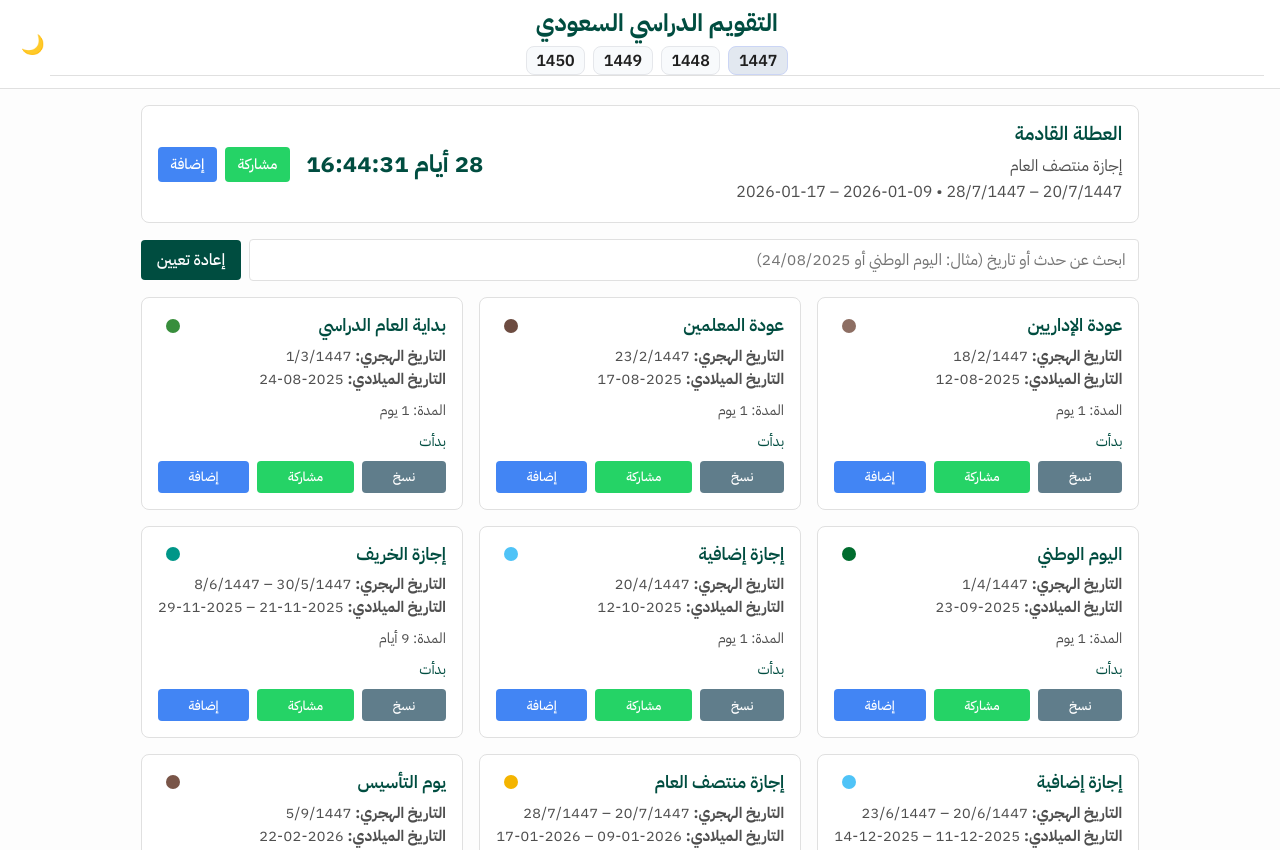
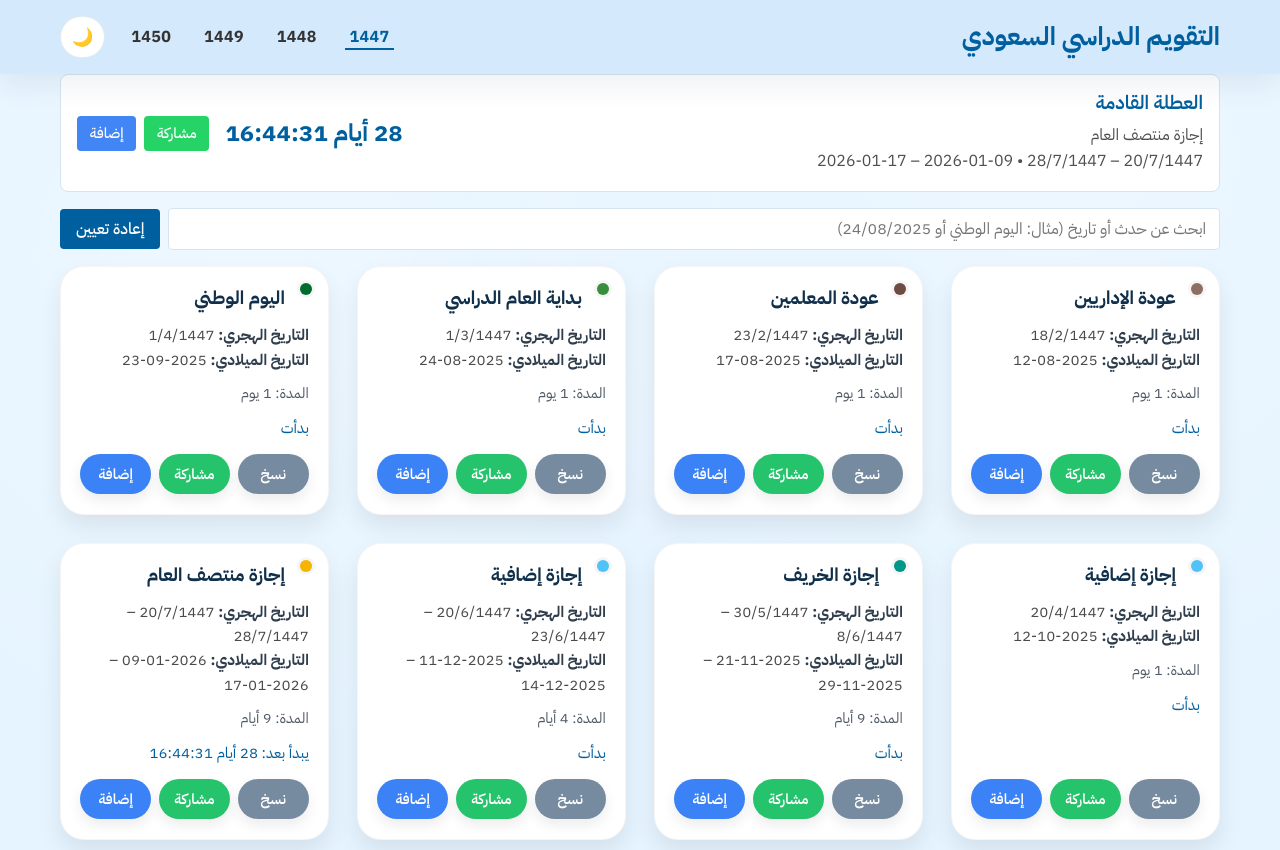
Before and after one commit to yasser0769/School-Calendar, a plain HTML site: page index.html in a window 1280 px wide. Shown: the top 850 px of the page. Drawn offline with Linux system fonts and the light colour scheme.

Commit message:
Restyle calendar cards with unified IBM Plex font

```diff
--- a/index.html
+++ b/index.html
@@ -16,7 +16,9 @@
   <meta property="og:url" content="">
   <link rel="preconnect" href="https://fonts.googleapis.com">
   <link rel="preconnect" href="https://fonts.gstatic.com" crossorigin>
-  <link href="https://fonts.googleapis.com/css2?family=IBM+Plex+Sans+Arabic:wght@300;400;500;600;700&display=swap" rel="stylesheet">
+  <link
+    href="https://fonts.googleapis.com/css2?family=IBM+Plex+Sans+Arabic:wght@300;400;500;600;700&display=swap"
+    rel="stylesheet">
   <meta name="theme-color" content="#0f4c75">
   <link rel="manifest" href="/manifest.webmanifest">
   <link rel="apple-touch-icon" href="/icons/icon-192.png">
@@ -27,19 +29,21 @@
   <!-- Schema.org structured data will be injected dynamically by script.js -->
 </head>
 <body>
-  <header>
-    <header class="ksa-cal-header" dir="rtl">
+  <header class="site-header">
+    <div class="site-header-inner container" dir="rtl">
+      <div class="ksa-cal-header">
         <h1 class="ksa-cal-title">التقويم الدراسي السعودي</h1>
         <nav id="year-nav" class="ksa-cal-years" aria-label="اختر السنة">
           <!-- Year buttons will be populated via JS -->
         </nav>
-    </header>
+      </div>
       <div class="actions">
         <button id="theme-toggle" aria-label="تبديل الوضع (فاتح/داكن)">🌙</button>
       </div>
+    </div>
   </header>
 
-  <main>
+  <main class="container">
     <section class="next-event-widget" aria-labelledby="next-event-title">
       <div class="info">
         <h2 id="next-event-title">العطلة القادمة</h2>
--- a/style.css
+++ b/style.css
@@ -9,12 +9,13 @@
 
 :root {
   /* Base colours for light mode */
-  --background: #fdfdfd;
+  --background: #e5f4ff;
+  --header-bg: #d4e9fb;
   --text: #1f1f1f;
   --secondary-text: #4f4f4f;
-  --primary: #004d40; /* deep teal for headers */
+  --primary: #005f9e; /* deep blue for headers */
   --surface: #ffffff;
-  --border: #e0e0e0;
+  --border: #d6e4f0;
 
   /* Event colours */
   --colour-national_day: #006c2e;      /* Saudi green */
@@ -42,6 +43,7 @@ html[data-theme="dark"] {
   --primary: #80cbc4;
   --surface: #1e1e1e;
   --border: #333;
+  --header-bg: #1b1f24;
 }
 
 /* Global reset */
@@ -57,8 +59,8 @@ html {
 }
 
 :where(html, body, button, input, select, textarea) {
-  font-family: 'IBM Plex Sans Arabic', system-ui, -apple-system, 'Segoe UI', Roboto,
-    'Helvetica Neue', Arial, 'Noto Sans Arabic', 'Apple Color Emoji', 'Segoe UI Emoji', sans-serif;
+  font-family: 'IBM Plex Sans Arabic', system-ui, -apple-system, 'Segoe UI', Roboto, 'Helvetica Neue', Arial,
+    'Noto Sans Arabic', 'Apple Color Emoji', 'Segoe UI Emoji', sans-serif;
   -webkit-font-smoothing: antialiased;
   -moz-osx-font-smoothing: grayscale;
 }
@@ -71,6 +73,11 @@ body {
   flex-direction: column;
   font-weight: 400;
   line-height: 1.6;
+  background: var(--background);
+  background-image:
+    radial-gradient(circle at 20% 20%, rgba(255, 255, 255, 0.35) 0, rgba(255, 255, 255, 0) 38%),
+    radial-gradient(circle at 82% 12%, rgba(255, 255, 255, 0.3) 0, rgba(255, 255, 255, 0) 40%);
+  background-repeat: no-repeat;
 }
 
 :where(a, button) {
@@ -98,101 +105,100 @@ a {
   text-decoration: none;
 }
 
-header {
-  background: var(--surface);
+.site-header {
+  background: var(--header-bg);
   position: sticky;
   top: 0;
   z-index: 1000;
-  border-bottom: 1px solid var(--border);
+  padding: 1rem 0;
+  box-shadow: 0 10px 30px rgba(0, 47, 83, 0.08);
+}
+
+.site-header-inner {
   display: flex;
   align-items: center;
   justify-content: space-between;
-  padding: 0 1rem;
-  min-height: var(--navbar-height);
-  height: auto;
-}
-
-header nav {
-  display: flex;
   gap: 1rem;
-  align-items: center;
   flex-wrap: wrap;
 }
 
-header nav button {
-  background: none;
-  border: none;
-  color: var(--primary);
-  cursor: pointer;
-  font-size: 1rem;
-  padding: 0.3rem 0.5rem;
-  border-radius: 4px;
-  transition: background-color var(--transition-duration);
-}
-
-header nav button:hover,
-header nav button.active {
-  background-color: rgba(0, 0, 0, 0.05);
-}
-
-header nav {
-  margin: 0 1rem;
-}
-
-header .actions {
-  display: flex;
-  align-items: center;
-  gap: 0.5rem;
+.container {
+  width: 100%;
+  max-width: 1200px;
+  margin: 0 auto;
+  padding: 0 1.25rem;
 }
 
 .ksa-cal-header {
   display: flex;
+  align-items: center;
+  justify-content: space-between;
+  gap: 1.25rem;
   flex: 1;
-  flex-direction: column;
-  align-items: center;
-  justify-content: center;
-  gap: 0.5rem;
-  margin-block: 0.5rem 0.75rem;
-  text-align: center;
+  flex-wrap: wrap;
 }
 
 .ksa-cal-title {
   margin: 0;
   font-weight: 700;
   line-height: 1.25;
-  font-size: clamp(1.125rem, 2.2vw, 1.5rem);
+  font-size: clamp(1.25rem, 2.2vw, 1.6rem);
   color: var(--primary);
+  white-space: nowrap;
 }
 
 .ksa-cal-years {
   display: flex;
   flex-wrap: wrap;
-  justify-content: center;
-  gap: 0.5rem;
+  justify-content: flex-start;
+  gap: 0.75rem;
   margin: 0;
   padding: 0;
 }
 
 .ksa-cal-years .year {
   appearance: none;
-  border: 1px solid #e5e7eb;
-  background: #f8fafc;
-  padding: 0.35rem 0.6rem;
-  border-radius: 0.5rem;
-  font-weight: 600;
+  border: none;
+  background: transparent;
+  padding: 0.45rem 0.65rem;
+  border-radius: 0.6rem;
+  font-weight: 700;
   line-height: 1;
   cursor: pointer;
-  color: inherit;
+  color: #333333;
+  letter-spacing: 0.4px;
+  font-size: 1rem;
+  position: relative;
+  transition: color var(--transition-duration), transform var(--transition-duration);
+}
+
+.ksa-cal-years .year::after {
+  content: '';
+  position: absolute;
+  inset-inline-start: 0.35rem;
+  inset-inline-end: 0.35rem;
+  bottom: 0.15rem;
+  height: 2px;
+  background: transparent;
+  transition: background-color var(--transition-duration), transform var(--transition-duration);
+  transform-origin: center;
+}
+
+.ksa-cal-years .year:hover,
+.ksa-cal-years .year:focus-visible {
+  color: #005f9e;
+  outline: none;
+}
+
+.ksa-cal-years .year:hover::after,
+.ksa-cal-years .year:focus-visible::after,
+.ksa-cal-years .year.active::after {
+  background: #005f9e;
+  transform: scaleX(1);
 }
 
 .ksa-cal-years .year.active {
-  background: #e2e8f0;
-  border-color: #cbd5f5;
-}
-
-.ksa-cal-years .year:focus-visible {
-  outline: 2px solid #94a3b8;
-  outline-offset: 2px;
+  color: #005f9e;
 }
 
 .ksa-cal-header,
@@ -201,35 +207,46 @@ header .actions {
   -moz-osx-font-smoothing: grayscale;
 }
 
-@media (max-width: 480px) {
+@media (max-width: 600px) {
+  .ksa-cal-header {
+    flex-direction: column;
+    align-items: flex-start;
+  }
+
   .ksa-cal-title {
-    font-size: 1.125rem;
+    font-size: 1.25rem;
   }
 }
 
-header .actions button {
-  background: none;
-  border: none;
+.actions {
+  display: flex;
+  align-items: center;
+  gap: 0.75rem;
+}
+
+.actions button {
+  background: #ffffff;
+  border: 1px solid rgba(0, 95, 158, 0.12);
   cursor: pointer;
   color: var(--primary);
-  font-size: 1.2rem;
+  font-size: 1.1rem;
   display: flex;
   align-items: center;
   justify-content: center;
-  padding: 0.3rem;
-  border-radius: 4px;
-  transition: background-color var(--transition-duration);
+  padding: 0.45rem 0.65rem;
+  border-radius: 999px;
+  transition: background-color var(--transition-duration), box-shadow var(--transition-duration);
 }
 
-header .actions button:hover {
-  background-color: rgba(0, 0, 0, 0.05);
+.actions button:hover {
+  background-color: #f3f8fd;
+  box-shadow: 0 6px 20px rgba(0, 95, 158, 0.08);
 }
 
 main {
   flex: 1;
-  padding: 1rem;
-  max-width: 1200px;
-  margin: 0 auto;
+  padding: 1.5rem 0 2.5rem;
+  width: 100%;
 }
 
 /* Next event widget */
@@ -334,108 +351,138 @@ main {
 /* Events list */
 .events-list {
   display: grid;
-  grid-template-columns: 1fr;
-  gap: 1rem;
-}
-
-@media (min-width: 600px) {
-  .events-list {
-    grid-template-columns: 1fr 1fr;
-  }
-}
-
-@media (min-width: 900px) {
-  .events-list {
-    grid-template-columns: 1fr 1fr 1fr;
-  }
+  grid-template-columns: repeat(auto-fit, minmax(260px, 1fr));
+  gap: 1.75rem;
 }
 
 .event-card {
-  background: var(--surface);
-  border: 1px solid var(--border);
-  border-radius: 8px;
-  padding: 1rem;
+  background: #ffffff;
+  border: 1px solid rgba(0, 0, 0, 0.04);
+  border-radius: 24px;
+  padding: 1.25rem 1.2rem;
   position: relative;
   display: flex;
   flex-direction: column;
-  justify-content: space-between;
+  box-shadow: 0 12px 25px rgba(0, 0, 0, 0.08);
+  transition: transform var(--transition-duration), box-shadow var(--transition-duration);
+}
+
+.event-card:hover {
+  transform: translateY(-4px);
+  box-shadow: 0 16px 32px rgba(0, 0, 0, 0.1);
+}
+
+.event-card .marker {
+  position: absolute;
+  top: 16px;
+  inset-inline-start: 16px;
+  width: 12px;
+  height: 12px;
+  border-radius: 50%;
+  box-shadow: 0 0 0 3px rgba(0, 0, 0, 0.04);
 }
 
 .event-card .event-header {
   display: flex;
-  align-items: center;
-  margin-bottom: 0.5rem;
-}
-
-.event-card .event-header .marker {
-  width: 14px;
-  height: 14px;
-  border-radius: 50%;
-  margin-left: 0.5rem;
-  flex-shrink: 0;
+  align-items: flex-start;
+  justify-content: flex-start;
+  gap: 0.5rem;
+  margin-bottom: 0.75rem;
+  padding-inline-start: 1.5rem;
 }
 
 .event-card h3 {
   margin: 0;
-  font-size: 1.1rem;
-  color: var(--primary);
-  flex-grow: 1;
+  font-size: 1.15rem;
+  color: #0f2f4a;
+  font-weight: 700;
+  text-align: right;
 }
 
 .event-card .dates {
-  margin-bottom: 0.5rem;
+  margin-bottom: 0.65rem;
   font-size: 0.95rem;
-  color: var(--secondary-text);
-  line-height: 1.5;
+  color: #4a4a4a;
+  line-height: 1.6;
+}
+
+.event-card .dates strong {
+  color: #2f3d4c;
 }
 
 .event-card .duration {
-  font-size: 0.9rem;
-  color: var(--secondary-text);
-  margin-bottom: 0.5rem;
+  font-size: 0.92rem;
+  color: #4f5a67;
+  margin-bottom: 0.65rem;
 }
 
 .event-card .countdowns {
-  font-size: 0.9rem;
+  font-size: 0.95rem;
   color: var(--primary);
-  margin-bottom: 0.5rem;
+  margin-bottom: 0.85rem;
 }
 
 .event-card .event-actions {
   display: flex;
   gap: 0.5rem;
   flex-wrap: wrap;
+  justify-content: space-between;
+  margin-top: auto;
 }
 
 .event-card .event-actions button {
-  flex: 1 1 auto;
-  padding: 0.4rem 0.6rem;
-  font-size: 0.8rem;
+  flex: 1 1 calc(33.33% - 0.35rem);
+  min-width: 0;
+  padding: 0.55rem 0.75rem;
+  font-size: 0.9rem;
+  font-weight: 600;
   border: none;
-  border-radius: 4px;
+  border-radius: 999px;
   cursor: pointer;
   color: #fff;
-  transition: opacity var(--transition-duration);
+  box-shadow: 0 6px 14px rgba(0, 0, 0, 0.08);
+  transition: transform var(--transition-duration), filter var(--transition-duration), box-shadow var(--transition-duration);
+}
+
+.event-card .event-actions button:hover {
+  transform: translateY(-2px);
+  filter: brightness(0.95);
+  box-shadow: 0 10px 20px rgba(0, 0, 0, 0.12);
 }
 
 .event-card .event-actions button.copy {
-  background-color: #607d8b; /* greyish */
+  background-color: #778ba0;
 }
 
 .event-card .event-actions button.share {
-  background-color: #25d366; /* WhatsApp */
+  background-color: #25c36b;
 }
 
 .event-card .event-actions button.ics {
-  background-color: #4285f4; /* Google blue */
+  background-color: #3b82f6;
 }
 
 .event-card .event-actions button.print {
-  background-color: #5e35b1; /* Purple for print/ download */
+  background-color: #6a5acd;
 }
 
-.event-card .event-actions button:hover {
-  opacity: 0.8;
+@media (max-width: 640px) {
+  .event-card {
+    padding: 1.1rem 1rem;
+    border-radius: 20px;
+  }
+
+  .events-list {
+    gap: 1.25rem;
+  }
+
+  .event-card h3 {
+    font-size: 1.05rem;
+  }
+
+  .event-card .event-actions button {
+    flex: 1 1 100%;
+  }
 }
 
 /* Footer */
```
Lines whose indentation alone changed are shown as unchanged.
